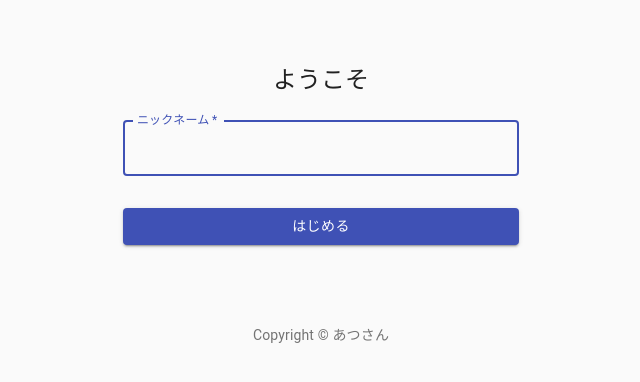
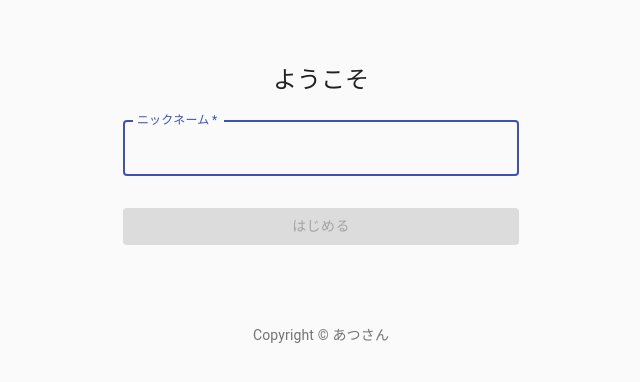
Before and after one commit to AtushiMaeda/idobatakaigi, a React (Create React App) app: page / in a window 1280 px wide. Shown: the top 382 px of the page, without its empty margins (319-959 px from the left). Built offline with nearby package versions, Linux system fonts and the light colour scheme.

Commit message:
setName update by clicking button

```diff
--- a/src/components/SignIn.js
+++ b/src/components/SignIn.js
@@ -1,4 +1,4 @@
-import React from 'react';
+import React,{ useEffect, useState } from 'react';
 import Button from '@material-ui/core/Button';
 import CssBaseline from '@material-ui/core/CssBaseline';
 import TextField from '@material-ui/core/TextField';
@@ -45,6 +45,13 @@
 
 export default function SignIn({ setName }) {
   const classes = useStyles();
+  const [disabled, setDisabled] = useState(true);
+  const [string, setString] = useState('');
+  console.log({disabled, string})
+  useEffect(() => {
+    const disabled = string === '';
+    setDisabled(disabled);
+  }, [string]);
 
   return (
     <Container component="main" maxWidth="xs">
@@ -63,6 +70,7 @@
             label="ニックネーム"
             name="name"
             autoFocus
+            onChange={(e) => setString(e.target.value)}
           />
           <Button
             type="submit"
@@ -70,6 +78,7 @@
             variant="contained"
             color="primary"
             className={classes.submit}
+            disabled={disabled}
           >
             はじめる
           </Button>
```
